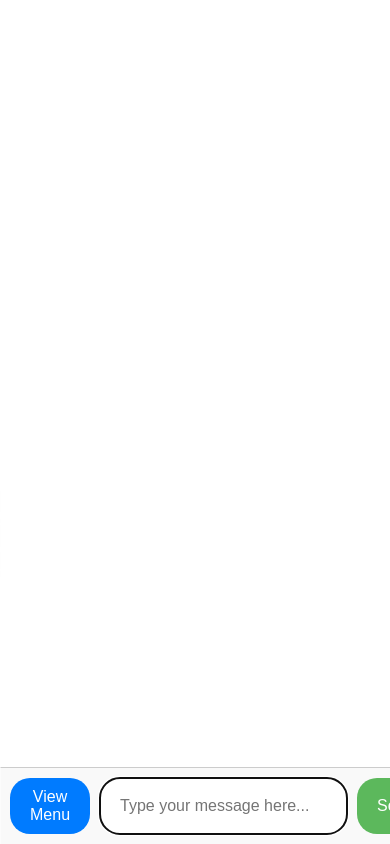
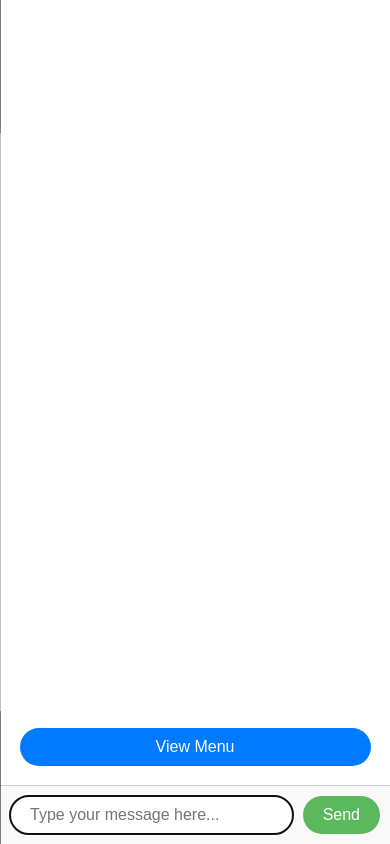
Before and after one commit to AndrewGuadi/chatbots, a Flask app: page / in a window 390 px wide; the page is wider, and only the part inside the window is pictured. Run offline with Flask 3, Linux system fonts and the light colour scheme; some libraries are stand-ins or nearby versions.

Commit message:
repositioned and scaled up the view menu button

```diff
--- a/templates/menu.html
+++ b/templates/menu.html
@@ -43,6 +43,8 @@
                 background: url('../static/images/menu.png');
                 background-position: center;
                 background-size: contain;
+                background-repeat:no-repeat;
+                background-color:black;
                 z-index: 1;
                 overflow-y: auto;
                 transform: translateX(-100%);
@@ -55,7 +57,8 @@
 
             /* New styles for the View Menu button */
             #view-menu-btn {
-                margin-right: 10px; /* Add some margin to the right of the button */
+                margin:auto; /* Add some margin to the right of the button */
+                margin-bottom:5vw;
                 padding: 10px 20px;
                 border: none;
                 background-color: #007bff; /* You can choose a different color */
@@ -63,6 +66,7 @@
                 border-radius: 20px;
                 font-size: 16px;
                 cursor: pointer;
+                width:90vw;
             }
         }
     </style>
@@ -77,8 +81,8 @@
 
     <div id="chat-container">
         <div id="chat-box"></div>
+        <button id="view-menu-btn" onclick="toggleMenu()">View Menu</button>
         <div id="input-area">
-            <button id="view-menu-btn" onclick="toggleMenu()">View Menu</button>
             <input type="text" id="user-input" placeholder="Type your message here..." autofocus>
             <button id="send-btn">Send</button>
         </div>
```
